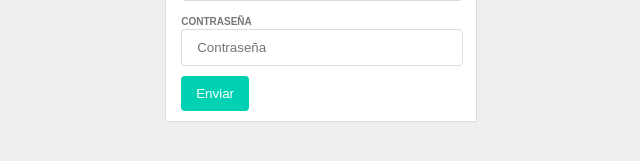
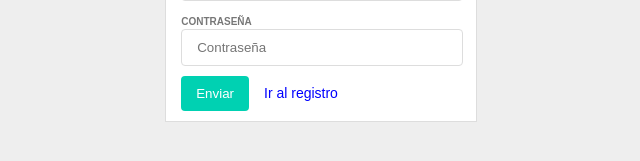
Before and after one commit to levelasquez/instacool, a React (Create React App) app: page / in a window 1280 px wide. Shown: the part 405-566 px from the top of the page, without its empty margins (319-959 px from the left). Built offline with nearby package versions, Linux system fonts and the light colour scheme; the HTML template or start-up script is replaced by a standard one.

Commit message:
Link component

```diff
--- a/src/App.tsx
+++ b/src/App.tsx
@@ -4,6 +4,7 @@ import Button from './components/Button'
 import Card from './components/Card'
 import Container from './components/Container'
 import Input from './components/Input'
+import Link from './components/Link'
 import Title from './components/Title'
 
 class App extends React.Component {
@@ -15,6 +16,7 @@ class App extends React.Component {
           <Input placeholder="Correo" label="Correo" />
           <Input placeholder="Contraseña" label="Contraseña" />
           <Button>Enviar</Button>
+          <Link>Ir al registro</Link>
         </Card>
       </Container>
     );
--- /dev/null
+++ b/src/components/Link.tsx
@@ -0,0 +1,15 @@
+import * as React from 'react'
+
+const style = {
+  color: 'blue',
+  fontSize: '14px',
+  padding: '15px',
+}
+
+export default class Link extends React.Component {
+  public render() {
+    return (
+      <a {...this.props} style={style} />
+    )
+  }
+}
--- a/src/components/Title.tsx
+++ b/src/components/Title.tsx
@@ -4,7 +4,7 @@ const style = {
   color: '#555',
 }
 
-export default class Card extends React.Component {
+export default class Title extends React.Component {
   public render() {
     return (
       <h2 {...this.props} style={style} />
```
